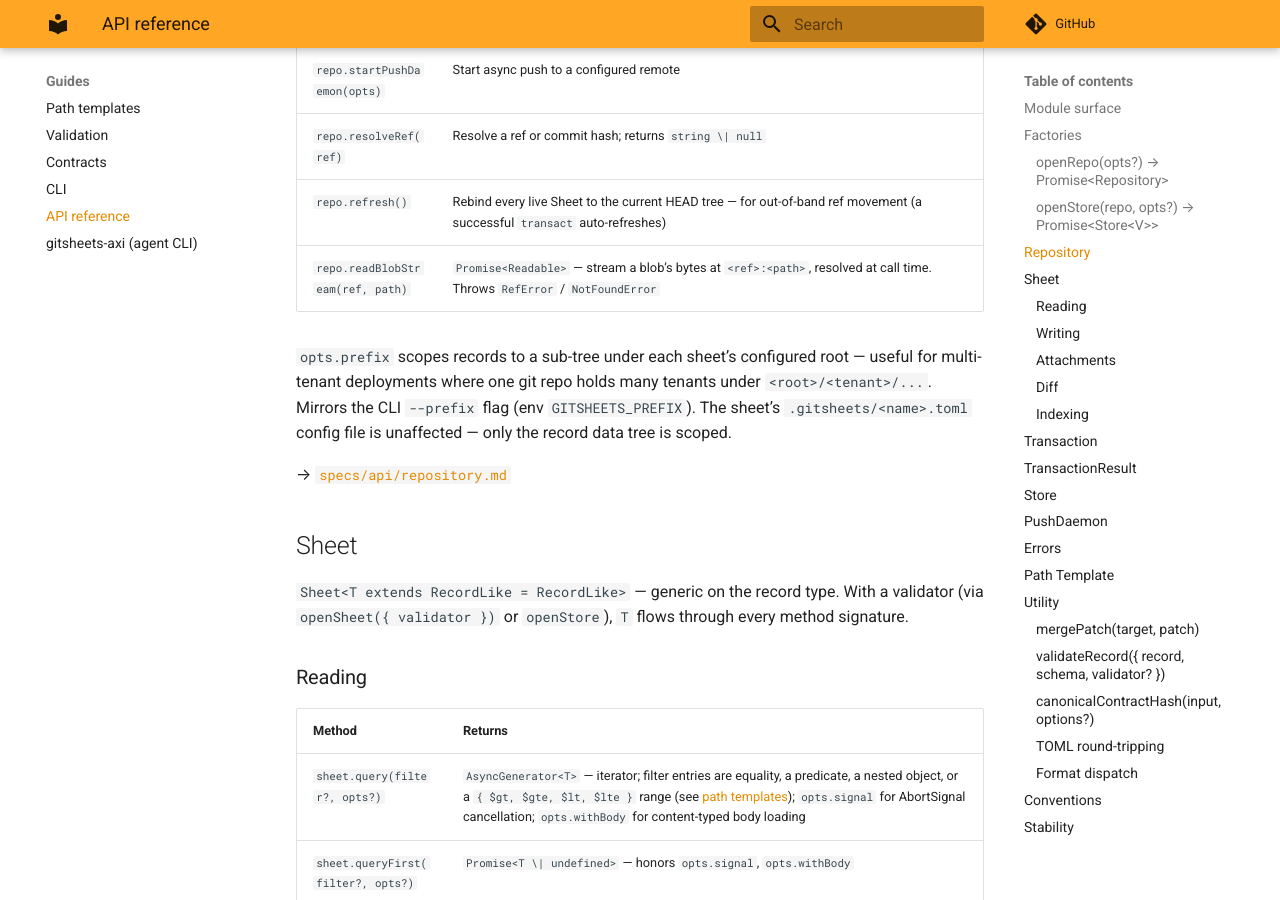
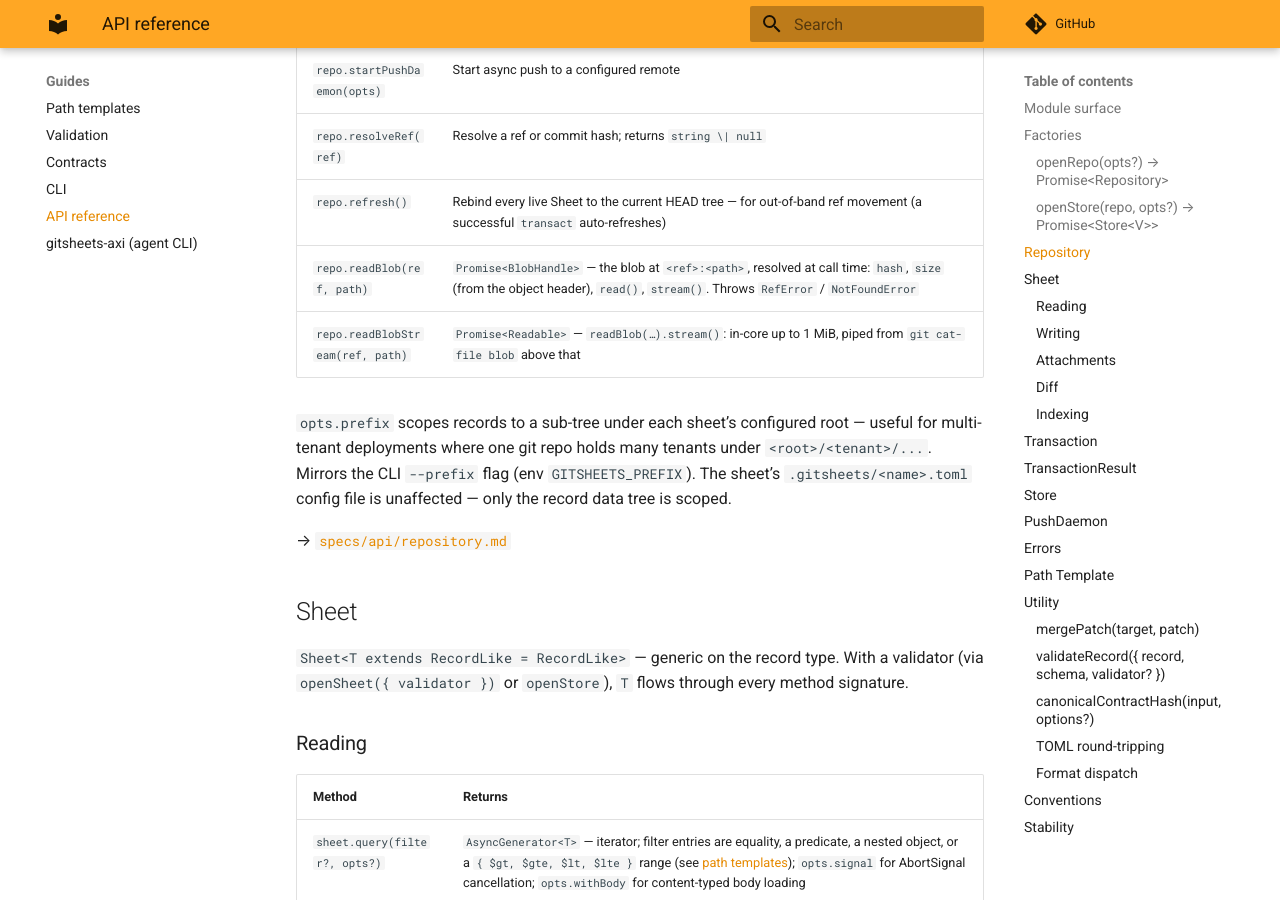
Before and after one commit to JarvusInnovations/gitsheets, an MkDocs documentation site: the page built from docs/api.md, in a window 1280 px wide and 900 px high, scrolled down 2371 px. Built offline with MkDocs 1.6.1 and Material for MkDocs 9.7.7, drawn with Linux system fonts in a browser that asks for light colours; comment, search, counter and statistics services are not loaded; some of the changed text lies outside the part shown.

Commit message:
docs: BlobHandle size/stream(), repo.readBlob
Co-Authored-By: Claude Fable 5.1 <noreply@anthropic.com>
Claude-Session: https://claude.ai/code/session_01RPAAYpKjUZUbHCUTfiy56R

```diff
--- a/docs/api.md
+++ b/docs/api.md
@@ -88,7 +88,8 @@ const store = await openStore(repo, {
 | `repo.startPushDaemon(opts)` | Start async push to a configured remote |
 | `repo.resolveRef(ref)` | Resolve a ref or commit hash; returns `string \| null` |
 | `repo.refresh()` | Rebind every live Sheet to the current HEAD tree — for out-of-band ref movement (a successful `transact` auto-refreshes) |
-| `repo.readBlobStream(ref, path)` | `Promise<Readable>` — stream a blob's bytes at `<ref>:<path>`, resolved at call time. Throws `RefError` / `NotFoundError` |
+| `repo.readBlob(ref, path)` | `Promise<BlobHandle>` — the blob at `<ref>:<path>`, resolved at call time: `hash`, `size` (from the object header), `read()`, `stream()`. Throws `RefError` / `NotFoundError` |
+| `repo.readBlobStream(ref, path)` | `Promise<Readable>` — `readBlob(…).stream()`: in-core up to 1 MiB, piped from `git cat-file blob` above that |
 
 `opts.prefix` scopes records to a sub-tree under each sheet's configured root — useful for multi-tenant deployments where one git repo holds many tenants under `<root>/<tenant>/...`. Mirrors the CLI `--prefix` flag (env `GITSHEETS_PREFIX`). The sheet's `.gitsheets/<name>.toml` config file is unaffected — only the record data tree is scoped.
 
@@ -130,8 +131,8 @@ All write methods route through a transaction — permissive mode auto-opens one
 
 | Method | Purpose |
 | --- | --- |
-| `sheet.getAttachment(record, name)` | One attachment's `AttachmentBlobHandle` or null |
-| `sheet.getAttachments(record)` | Map of name → `AttachmentBlobHandle` |
+| `sheet.getAttachment(record, name)` | One attachment's `BlobHandle` (`hash`, `size`, `read()`, `stream()`) or null |
+| `sheet.getAttachments(record)` | Map of name → `BlobHandle` |
 | `sheet.getAttachmentStream(recordOrPath, name)` | `Promise<Readable \| null>` — stream an attachment's bytes without materializing the record |
 | `sheet.setAttachment(record, name, content)` | Add or replace — `content` may be raw bytes (`Buffer`/`Uint8Array`), a UTF-8 `string`, or a `BlobHandle` |
 | `sheet.setAttachments(record, map)` | Bulk variant; values accept the same types, mixed freely |
```
Also changed, not shown: skills/gitsheets/references/api.md (+3 -1 lines).
